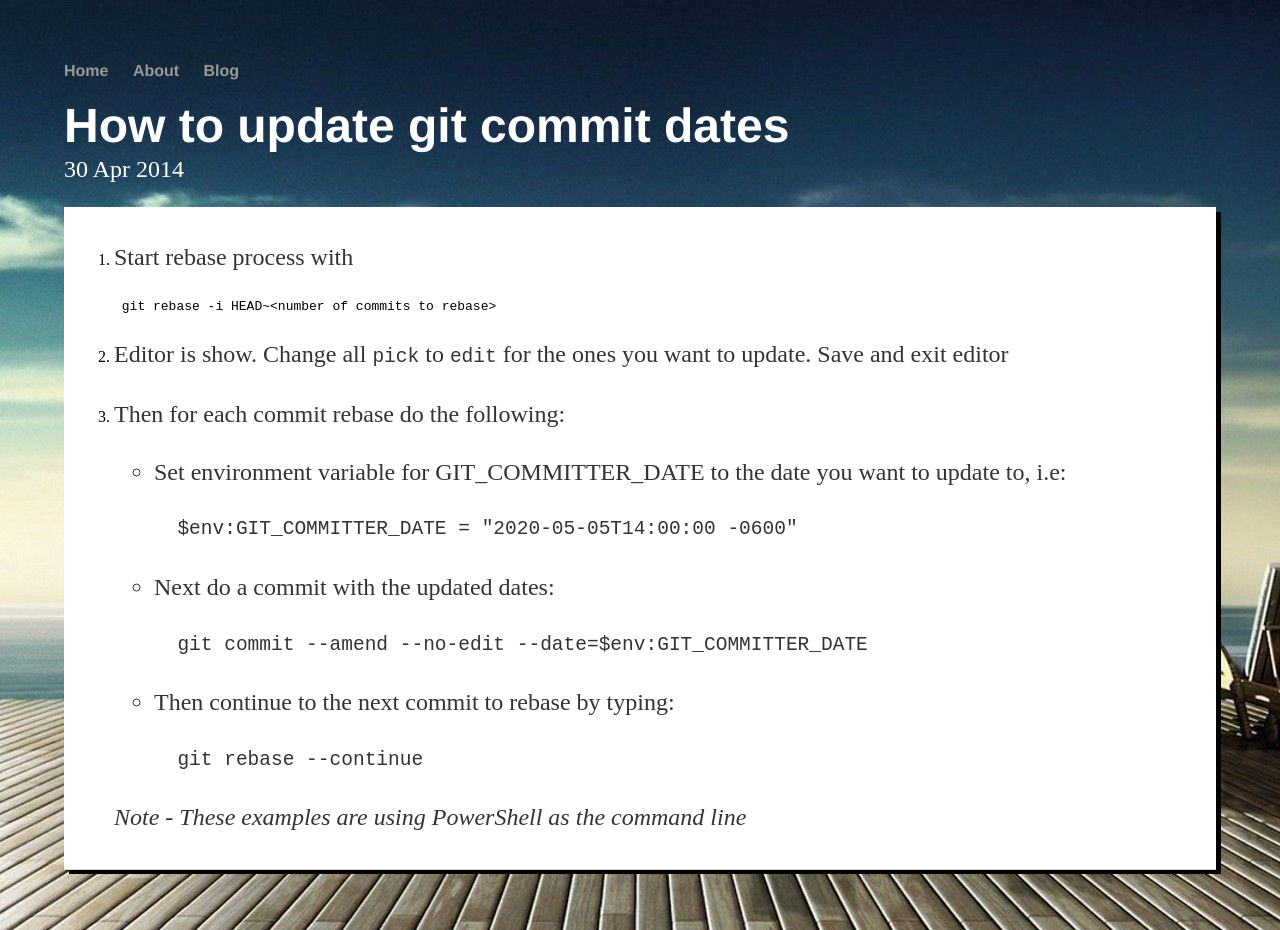
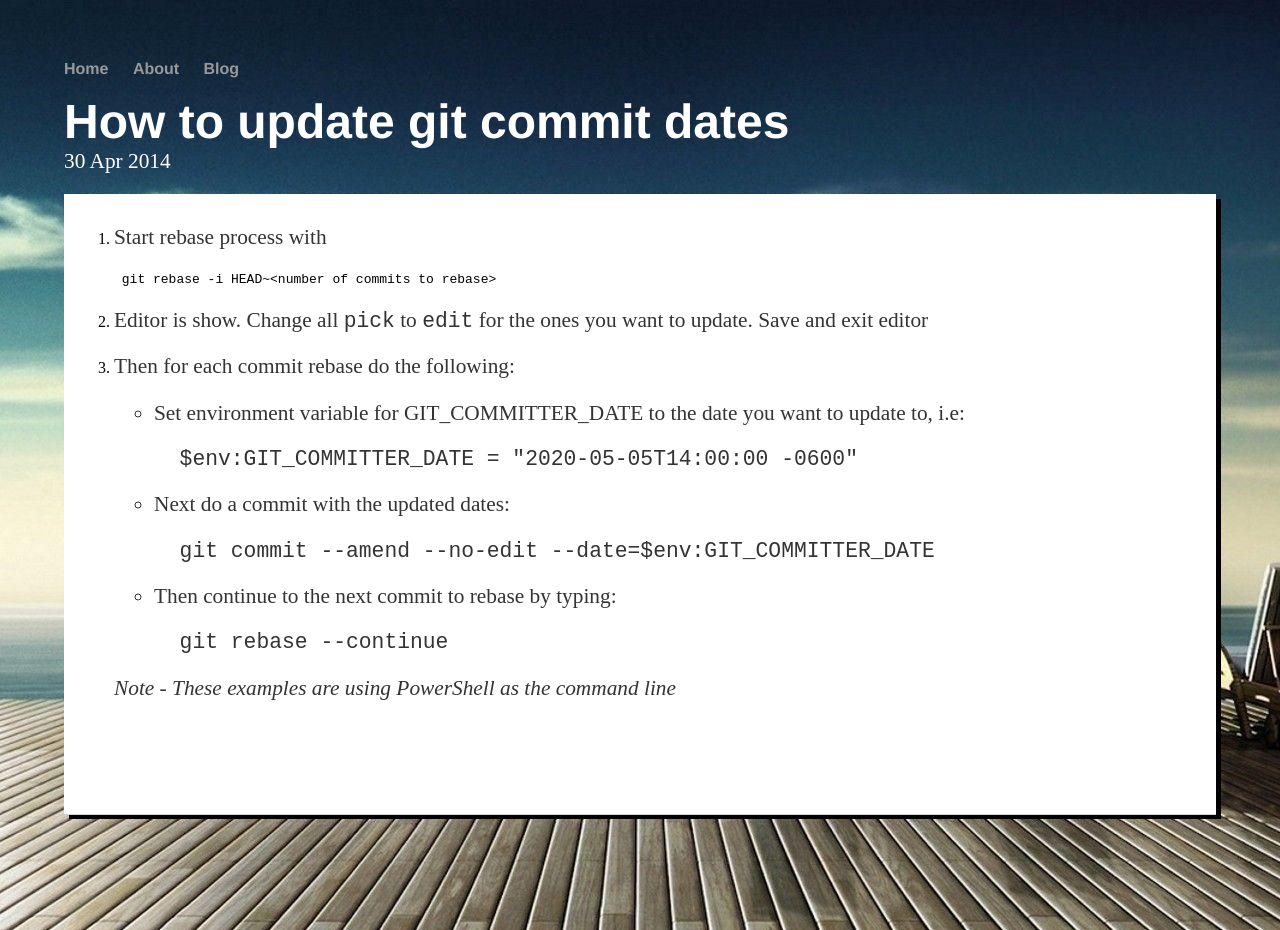
Before and after one commit to brentestewart/brentestewart.github.io, a Jekyll site: the page built from _posts/2020-06-12-how-to-update-git-commit-dates.md, in a window 1280 px wide. Built offline with Jekyll 4.4.1, drawn with Linux system fonts in a browser that asks for light colours.

Commit message:
Converting to fixed font sizes

```diff
--- a/css/main.css
+++ b/css/main.css
@@ -11,8 +11,7 @@
 a { text-decoration: none; color: #999; }
 a:hover { text-decoration: underline; }
 
-p, ul { font-size: 1.5em; line-height: 1.4em; color: #333; }
-ul li p { font-size: 1em; }
+p, ul { font-size: 16pt; color: #333; }
 
 h1, h2, h3, h4 { font-family: 'Helvetica', 'Arial', 'Sans-Serif'; }
 h1 { font-size: 3em;  }
@@ -20,15 +19,15 @@
 h3 { font-size: 2.3em; }
 h4 { font-size: 1.9em; }
 
-nav ul, footer ul { font-size: 1em; font-family: 'Helvetica', 'Arial', 'Sans-Serif'; padding: 0px; list-style: none; font-weight: bold; }
+nav ul, footer ul { font-size: 12pt; font-family: 'Helvetica', 'Arial', 'Sans-Serif'; padding: 0px; list-style: none; font-weight: bold; }
 nav ul li, footer ul li { display: inline; margin-right: 20px; }
 
-footer { border-top: 1px solid #d5d5d5; font-size: .8em; }
+footer { border-top: 1px solid #d5d5d5; font-size: 8pt; }
 
 /* Blog */
 ul.posts {
     margin: 20px auto 40px;
-    font-size: 1.5em;
+    font-size: 16pt;
 }
 ul.posts li { list-style: none; }
 
```
